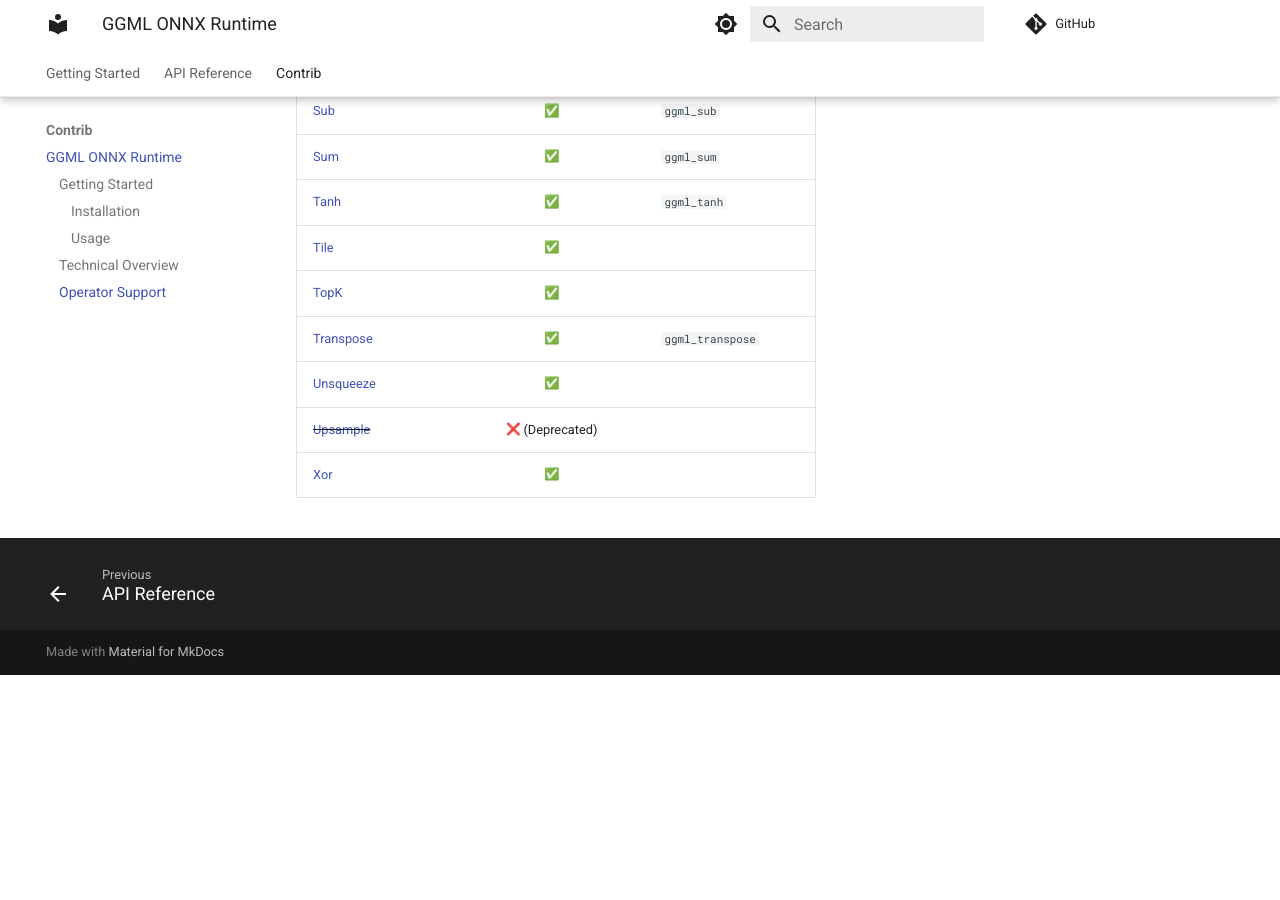
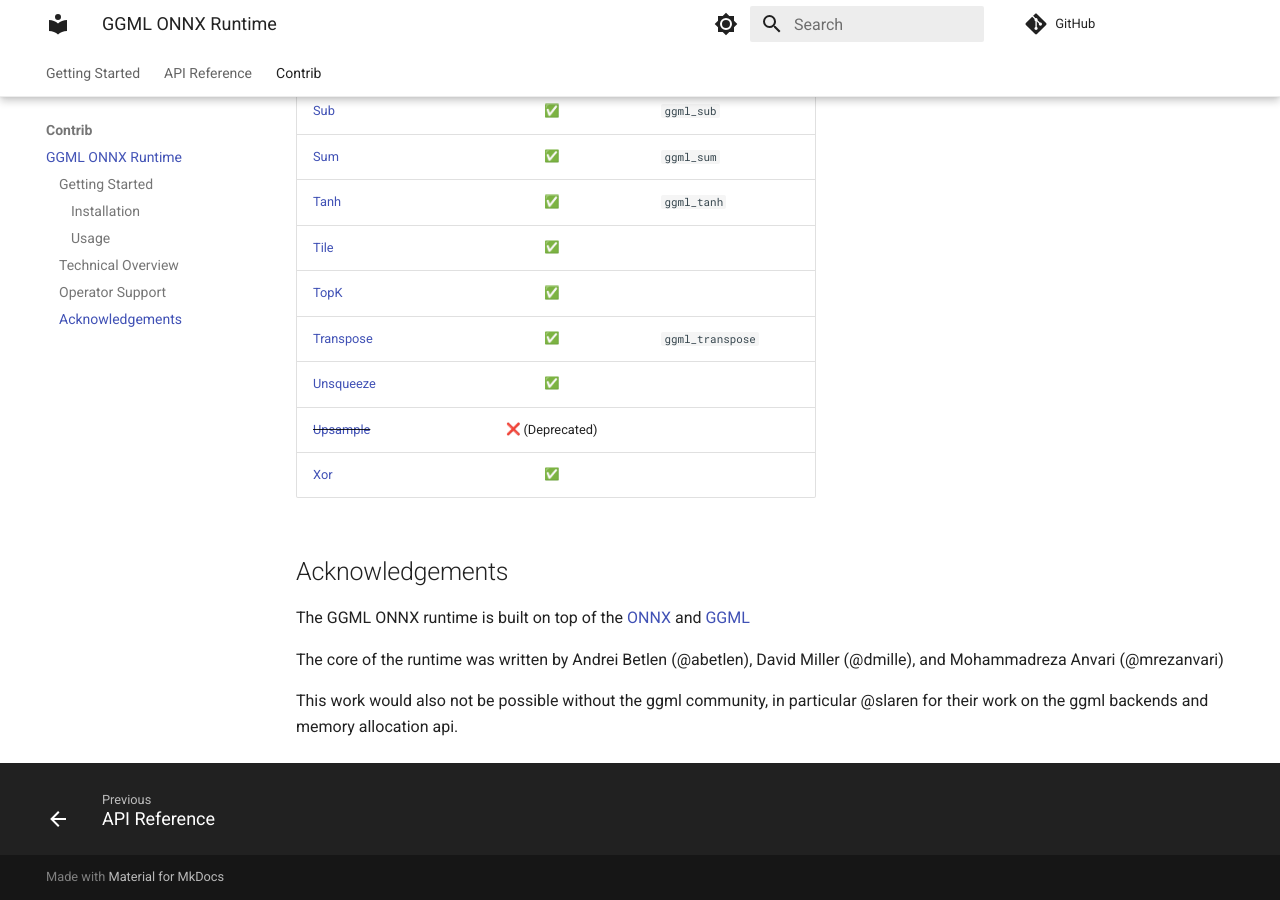
Before and after one commit to abetlen/ggml-python, an MkDocs documentation site: the page built from docs/contrib/onnx.md, in a window 1280 px wide and 900 px high, scrolled down 5178 px. Built offline with MkDocs 1.6.1 and Material for MkDocs 9.7.7, drawn with Linux system fonts in a browser that asks for light colours; emoji names are drawn with the system emoji font; comment, search, counter and statistics services are not loaded; before the commit the page ends 5853 px from its top, so only the background shows below that.

Commit message:
docs: Add achknowledgements

```diff
--- a/docs/contrib/onnx.md
+++ b/docs/contrib/onnx.md
@@ -141,3 +141,12 @@ This table is generated from [`operator_sets.h`](https://github.com/onnx/onnx/bl
 | [Unsqueeze](https://github.com/onnx/onnx/blob/main/docs/Operators.md#Unsqueeze)                   | :white_check_mark: |                  |
 | ~~[Upsample](https://github.com/onnx/onnx/blob/main/docs/Operators.md#Upsample)~~                 |  :x: (Deprecated)  |                  |
 | [Xor](https://github.com/onnx/onnx/blob/main/docs/Operators.md#Xor)                               | :white_check_mark: |                  |
+
+## Acknowledgements
+
+The GGML ONNX runtime is built on top of the [ONNX](https://onnx.ai/) and [GGML](ggml.ai)
+
+The core of the runtime was written by Andrei Betlen (@abetlen), David Miller (@dmille), and
+Mohammadreza Anvari (@mrezanvari)
+
+This work would also not be possible without the ggml community, in particular @slaren for their work on the ggml backends and memory allocation api.
```
